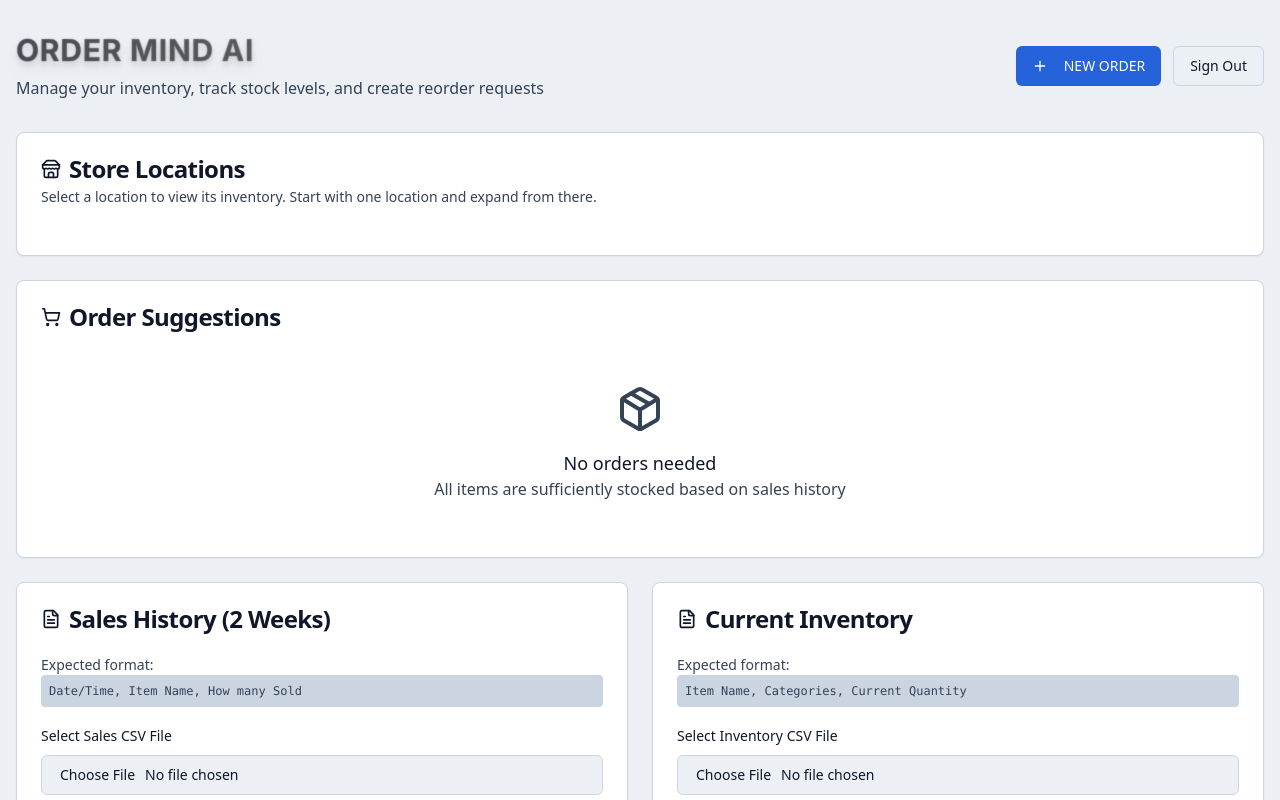
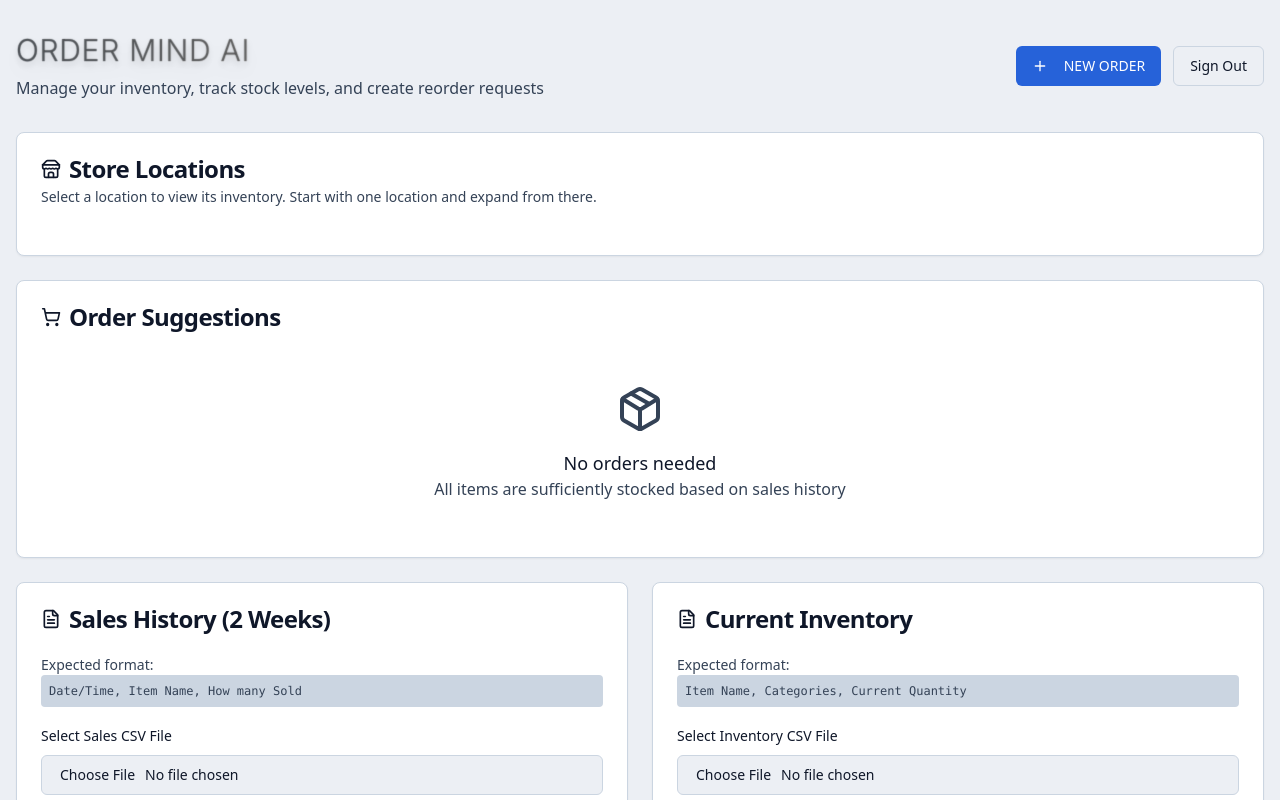
Before and after one commit to AndrsBarrer/inventory-manager, a React (Vite) app: page /dashboard in a window 1280 px wide. Shown: the top 800 px of the page. Built offline with nearby package versions, Linux system fonts and the light colour scheme; sample sign-in values are in the browser's storage.

Commit message:
Revert bold styling for ORDER MIND AI
Remove bold styling from "ORDER MIND AI" to revert to previous appearance.

```diff
--- a/src/pages/Dashboard.tsx
+++ b/src/pages/Dashboard.tsx
@@ -46,7 +46,7 @@ const Dashboard = () => {
         <div className="mb-8 flex justify-between items-center">
           <div>
             <h1
-              className="text-3xl font-inter font-bold tracking-wide bg-gradient-to-r from-slate-300 via-white to-slate-300 bg-clip-text text-transparent mb-2 cursor-pointer hover:from-slate-200 hover:via-slate-100 hover:to-slate-200 transition-all duration-300 drop-shadow-lg"
+              className="text-3xl font-inter font-light tracking-wide bg-gradient-to-r from-slate-300 via-white to-slate-300 bg-clip-text text-transparent mb-2 cursor-pointer hover:from-slate-200 hover:via-slate-100 hover:to-slate-200 transition-all duration-300 drop-shadow-lg"
               style={{
                 textShadow: '0 0 1px rgba(0,0,0,0.5), 0 0 2px rgba(0,0,0,0.3)',
                 WebkitTextStroke: '0.5px rgba(100,100,100,0.3)'
```
